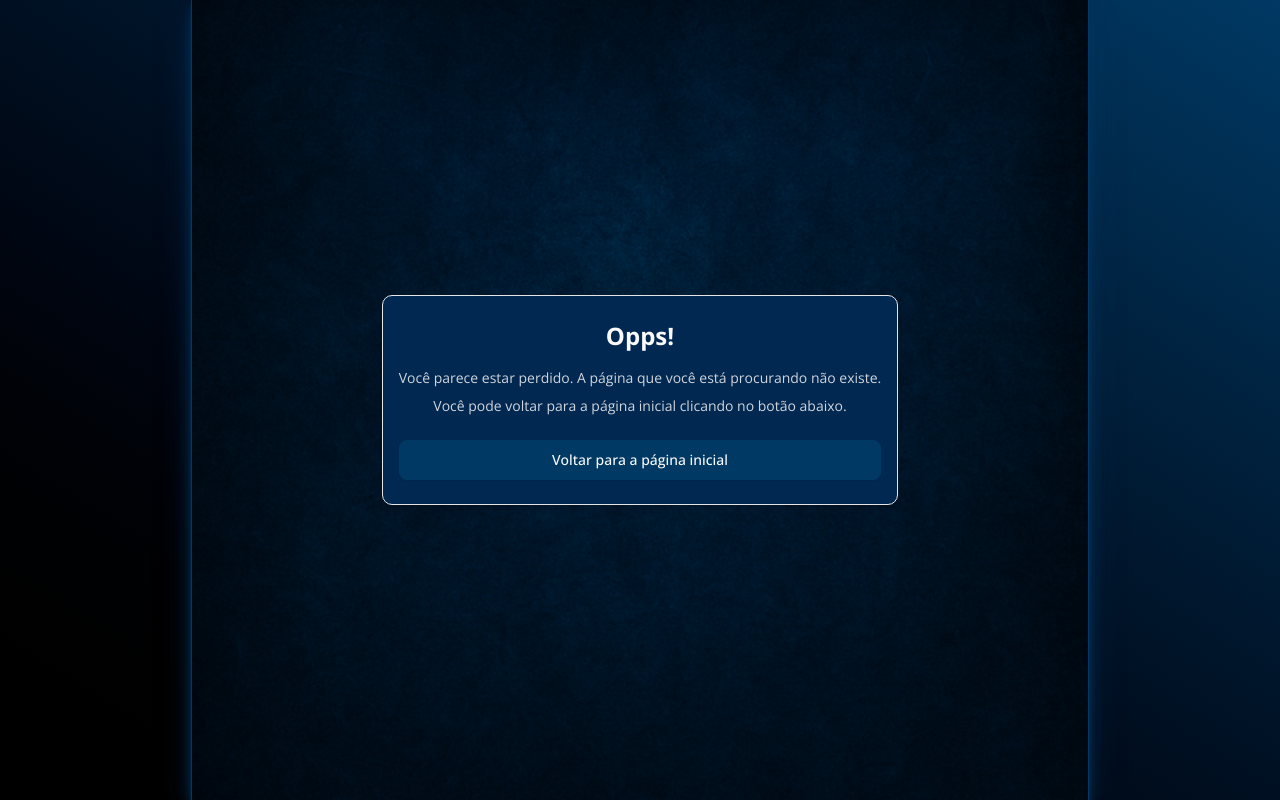
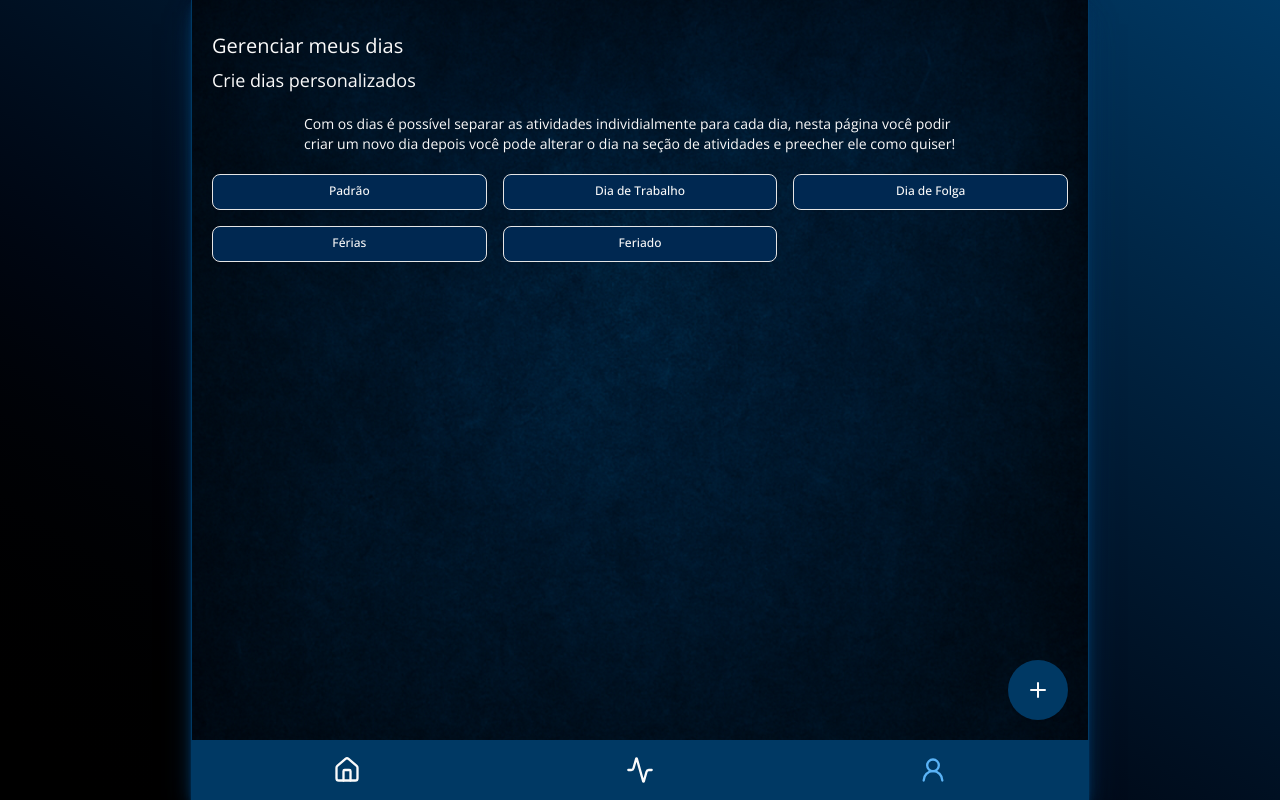
Before and after one commit to KevinWillyan456/purchaseway-time-flow, a Next.js app: page /profile/manage-my-days in a window 1280 px wide. Before the commit this address had no page. Built offline with nearby package versions, Linux system fonts and the light colour scheme.

Commit message:
feat: refatorar componentes de atividades e dias, adicionar diálogos de confirmação de ações de deleção

```diff
--- a/src/app/(public)/activities/page.tsx
+++ b/src/app/(public)/activities/page.tsx
@@ -1,10 +1,11 @@
-import { ActivityCard } from '@/app/_components/ActivityCard'
+import { ActivityCards } from '@/app/_components/ActivityCards'
 import { AddButton } from '@/app/_components/AddButton'
 import { Container } from '@/app/_components/Container'
 import { DaySelector } from '@/app/_components/DaySelector'
 import { Subtitle, Title } from '@/app/_components/Typography'
 
 export interface Day {
+  id: string
   value: string
   label: string
 }
@@ -19,18 +20,22 @@ export interface Activity {
   endTime: Date
 }
 
-const days: Day[] = [
-  { value: 'default', label: 'Padrão' },
-  { value: 'day-of-work', label: 'Dia de Trabalho' },
-  { value: 'day-off', label: 'Dia de Folga' },
-  { value: 'vacation', label: 'Férias' },
-  { value: 'holiday', label: 'Feriado' }
+export const days: Day[] = [
+  { id: '1', value: 'default', label: 'Padrão' },
+  {
+    id: '2',
+    value: 'day-of-work',
+    label: 'Dia de Trabalho'
+  },
+  { id: '3', value: 'day-off', label: 'Dia de Folga' },
+  { id: '4', value: 'vacation', label: 'Férias' },
+  { id: '5', value: 'holiday', label: 'Feriado' }
 ]
 
-const activities: Activity[] = [
+export const activities: Activity[] = [
   {
     id: '1',
-    title: 'Projeto de Desenvolvimento',
+    title: 'Projeto de Desenvolvimento ',
     description: 'Desenvolvimento de um novo projeto',
     date: new Date('2025-03-01T00:00:00'),
     type: 'day-of-work',
@@ -67,7 +72,7 @@ export default function Home() {
 
       <DaySelector days={days} />
 
-      <ActivityCard activities={activities} />
+      <ActivityCards activities={activities} />
 
       <AddButton />
     </Container>
--- a/src/app/(public)/home/page.tsx
+++ b/src/app/(public)/home/page.tsx
@@ -7,9 +7,14 @@ export default function Home() {
   return (
     <Container className="animate-fade-in">
       <Title>Olá, Visitante!</Title>
-      <Card className="max-w-sm">
-        <CardContent className="text-xs">Sem atividades</CardContent>
-      </Card>
+
+      <section className="flex justify-center">
+        <Card className="w-md max-w-sm">
+          <CardContent className="text-center text-xs">
+            Sem atividades
+          </CardContent>
+        </Card>
+      </section>
 
       <AddButton />
     </Container>
--- /dev/null
+++ b/src/app/(public)/profile/manage-my-days/page.tsx
@@ -0,0 +1,29 @@
+import { AddButton } from '@/app/_components/AddButton'
+import { Container } from '@/app/_components/Container'
+import { Content } from '@/app/_components/Content'
+import { DayCards } from '@/app/_components/DayCards'
+import { Paragraph, Subtitle, Title } from '@/app/_components/Typography'
+import { days } from '../../activities/page'
+
+export default function ManageMyDays() {
+  return (
+    <Container className="animate-fade-in">
+      <div className="space-y-1.5">
+        <Title>Gerenciar meus dias</Title>
+        <Subtitle>Crie dias personalizados</Subtitle>
+      </div>
+
+      <Content className="max-w-2xl">
+        <Paragraph>
+          Com os dias é possível separar as atividades individialmente para cada
+          dia, nesta página você podir criar um novo dia depois você pode
+          alterar o dia na seção de atividades e preecher ele como quiser!
+        </Paragraph>
+      </Content>
+
+      <DayCards days={days} />
+
+      <AddButton />
+    </Container>
+  )
+}
--- a/src/app/(public)/profile/page.tsx
+++ b/src/app/(public)/profile/page.tsx
@@ -13,7 +13,7 @@ export default function Profile() {
 
       <Content>
         <Option title="Meu Perfil" url="/profile/my-profile" />
-        <Option title="Gerenciar meus dias" url="/" />
+        <Option title="Gerenciar meus dias" url="/profile/manage-my-days" />
         <Option title="Termos de uso e Políticas de Privacidade" url="/legal" />
       </Content>
     </Container>
--- /dev/null
+++ b/src/app/_components/ActivityCards.tsx
@@ -0,0 +1,83 @@
+import { Activity } from '../(public)/activities/page'
+import { Button } from './ui/button'
+import { Card, CardContent } from './ui/card'
+
+interface ActivityCardsProps {
+  activities: Activity[]
+}
+
+function formatTime(time: string | Date) {
+  const date = new Date(time)
+
+  if (isNaN(date.getTime())) {
+    return '--:--'
+  }
+
+  const hours = date.getHours()
+  const minutes = date.getMinutes()
+  return `${hours}:${minutes < 10 ? '0' : ''}${minutes}`
+}
+
+function calculateDuration(startTime: string | Date, endTime: string | Date) {
+  const start = new Date(startTime)
+  const end = new Date(endTime)
+
+  if (isNaN(start.getTime()) || isNaN(end.getTime())) {
+    return '--:--'
+  }
+
+  const durationInMs = end.getTime() - start.getTime()
+  if (durationInMs < 0) {
+    return '--:--'
+  }
+
+  const durationInHours = Math.floor(durationInMs / (1000 * 60 * 60))
+  const durationInMinutes = Math.floor(
+    (durationInMs % (1000 * 60 * 60)) / (1000 * 60)
+  )
+
+  return `${durationInHours}h ${durationInMinutes > 0 ? `${durationInMinutes}m` : ''}`
+}
+
+export function ActivityCards({ activities }: ActivityCardsProps) {
+  if (activities.length === 0) {
+    return (
+      <section className="flex justify-center">
+        <Card
+          className="animate-fade-in w-md"
+          style={{ animationDelay: '0.2s', animationFillMode: 'backwards' }}
+        >
+          <CardContent className="text-center text-xs">
+            Sem atividades
+          </CardContent>
+        </Card>
+      </section>
+    )
+  }
+
+  return (
+    <section className="grid grid-cols-1 gap-4 md:grid-cols-2 lg:grid-cols-3">
+      {activities.map((activity, index) => (
+        <Button key={activity.id} asChild className="m-0 block h-auto px-0">
+          <Card
+            className="animate-fade-in bg-card"
+            style={{
+              animationDelay: `${index * 0.05 + 0.2}s`,
+              animationFillMode: 'backwards'
+            }}
+          >
+            <CardContent className="space-y-1.5 text-xs">
+              <h3 className="truncate">{activity.title}</h3>
+              <p>
+                {`A partir das ${formatTime(activity.startTime)} até ${formatTime(activity.endTime)}`}
+              </p>
+              <p>
+                {`Duração: ${calculateDuration(activity.startTime, activity.endTime)}`}
+              </p>
+            </CardContent>
+          </Card>
+        </Button>
+      ))}
+    </section>
+  )
+}
--- a/src/app/_components/AddButton.tsx
+++ b/src/app/_components/AddButton.tsx
@@ -1,16 +1,27 @@
 'use client'
 
 import { PlusIcon } from 'lucide-react'
+import { ButtonHTMLAttributes } from 'react'
+import { cn } from '../_lib/utils'
 import { Button } from './ui/button'
 
-export function AddButton({ className }: { className?: string }) {
+interface AddButtonProps extends ButtonHTMLAttributes<HTMLButtonElement> {
+  className?: string
+}
+export function AddButton({ className, ...props }: AddButtonProps) {
   return (
     <Button
       size="icon"
-      className={`bg-primary absolute right-5 bottom-20 m-0 h-15 w-15 rounded-full ${className}`}
+      className={cn(
+        'bg-primary absolute right-5 bottom-20 m-0 h-15 w-15 rounded-full',
+        className
+      )}
+      {...props}
     >
       <PlusIcon className="size-6" />
-      <span className="sr-only">Adicionar nova atividade</span>
+      <span className="sr-only">
+        Adicionar nova atividade ou novo dia persosnalizado
+      </span>
     </Button>
   )
 }
--- /dev/null
+++ b/src/app/_components/DayCards.tsx
@@ -0,0 +1,44 @@
+import { Day } from '../(public)/activities/page'
+import { Button } from './ui/button'
+import { Card, CardContent } from './ui/card'
+
+interface DayCardsProps {
+  days: Day[]
+}
+
+export function DayCards({ days }: DayCardsProps) {
+  if (days.length === 0) {
+    return (
+      <section className="flex justify-center">
+        <Card
+          className="animate-fade-in w-md"
+          style={{ animationDelay: '0.2s', animationFillMode: 'backwards' }}
+        >
+          <CardContent className="text-xs">
+            <h3 className="text-center">Sem dias personalizados</h3>
+          </CardContent>
+        </Card>
+      </section>
+    )
+  }
+
+  return (
+    <section className="grid grid-cols-1 gap-4 md:grid-cols-2 lg:grid-cols-3">
+      {days.map((days, index) => (
+        <Button asChild key={days.id} className="block">
+          <Card
+            className="animate-fade-in bg-card"
+            style={{
+              animationDelay: `${index * 0.05 + 0.2}s`,
+              animationFillMode: 'backwards'
+            }}
+          >
+            <CardContent className="space-y-1.5 text-xs">
+              <h3 className="truncate text-center">{days.label}</h3>
+            </CardContent>
+          </Card>
+        </Button>
+      ))}
+    </section>
+  )
+}
--- a/src/app/_components/Typography.tsx
+++ b/src/app/_components/Typography.tsx
@@ -1,4 +1,5 @@
 import { HTMLAttributes } from 'react'
+import { cn } from '../_lib/utils'
 
 export function Title({
   children,
@@ -6,7 +7,7 @@ export function Title({
   ...rest
 }: HTMLAttributes<HTMLHeadingElement>) {
   return (
-    <h1 className={`text-xl ${className}`} {...rest}>
+    <h1 className={cn('text-xl', className)} {...rest}>
       {children}
     </h1>
   )
@@ -18,7 +19,7 @@ export function Subtitle({
   ...rest
 }: HTMLAttributes<HTMLHeadingElement>) {
   return (
-    <h2 className={`text-lg ${className}`} {...rest}>
+    <h2 className={cn('text-lg', className)} {...rest}>
       {children}
     </h2>
   )
@@ -30,7 +31,10 @@ export function Paragraph({
   ...rest
 }: HTMLAttributes<HTMLParagraphElement>) {
   return (
-    <p className={`text-xs [&>span]:font-bold ${className}`} {...rest}>
+    <p
+      className={cn('text-xs sm:text-sm [&>span]:font-bold', className)}
+      {...rest}
+    >
       {children}
     </p>
   )
--- a/src/app/_components/ui/alert-dialog.tsx
+++ b/src/app/_components/ui/alert-dialog.tsx
@@ -112,7 +112,7 @@ function AlertDialogDescription({
   return (
     <AlertDialogPrimitive.Description
       data-slot="alert-dialog-description"
-      className={cn('text-muted-foreground text-sm', className)}
+      className={cn('text-foreground text-sm', className)}
       {...props}
     />
   )
@@ -124,7 +124,7 @@ function AlertDialogAction({
 }: React.ComponentProps<typeof AlertDialogPrimitive.Action>) {
   return (
     <AlertDialogPrimitive.Action
-      className={cn(buttonVariants(), className)}
+      className={cn(buttonVariants({ variant: 'destructive' }), className)}
       {...props}
     />
   )
--- a/src/app/_constants/routes.ts
+++ b/src/app/_constants/routes.ts
@@ -6,7 +6,8 @@ export const ROUTES = {
   },
   PROFILE: {
     ROOT: '/profile',
-    MY_PROFILE: '/profile/my-profile'
+    MY_PROFILE: '/profile/my-profile',
+    MANAGE_MY_DAYS: '/profile/manage-my-days'
   },
   LEGAL: '/legal'
 } as const
```
Also changed, not shown: src/app/(public)/profile/my-profile/page.tsx (+45 -0 lines), src/app/_components/ActivityCard.tsx (deleted, +0 -77 lines).
